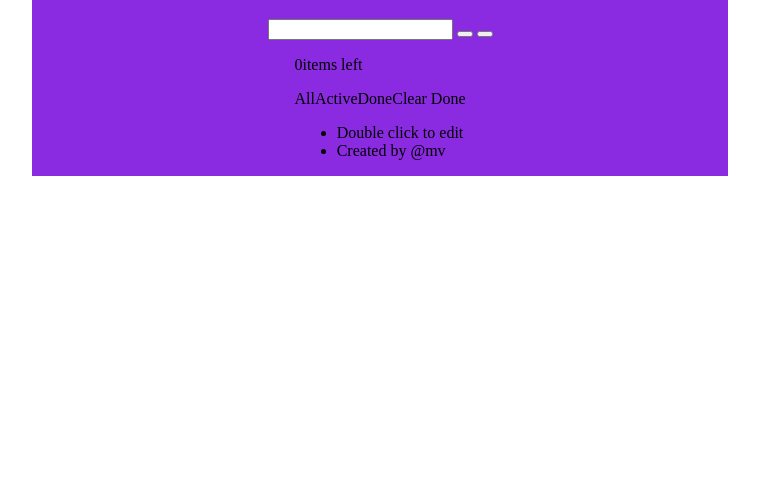
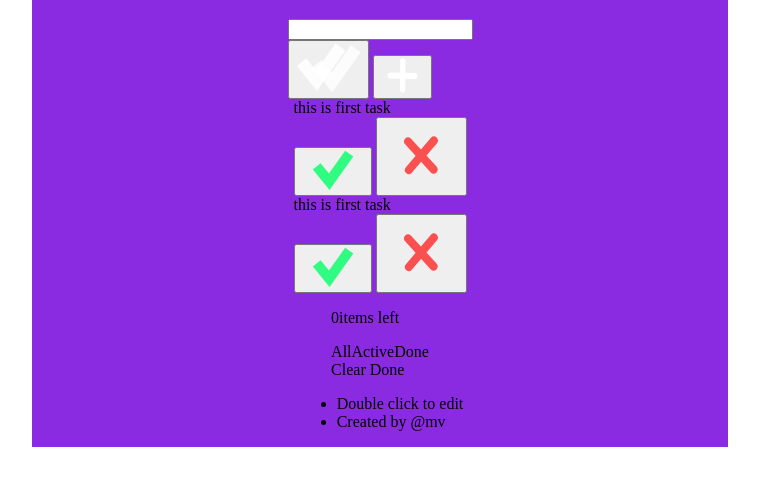
Before and after one commit to vincefelix/mini-framework, a plain HTML site: page public/index.html in a window 1280 px wide. Shown: the part 69-554 px from the top of the page, without its empty margins (260-1019 px from the left). Drawn offline with Linux system fonts and the light colour scheme.

Commit message:
update: web architecture fixed

```diff
--- a/public/index.html
+++ b/public/index.html
@@ -3,8 +3,8 @@
   <head>
     <meta charset="UTF-8" />
     <meta name="viewport" content="width=device-width, initial-scale=1.0" />
+    <link rel="stylesheet" href="styles/main.css" />
     <link rel="stylesheet" href="styles/color.css" />
-    <link rel="stylesheet" href="styles/main.css" />
     <link rel="stylesheet" href="styles/event.css" />
     <!-- <script type="module" src="../app/index.js"></script> -->
     <title>TODO APP</title>
@@ -14,16 +14,68 @@
       <h1 class="title">TODOS</h1>
       <div class="input-zone">
         <input id="typing-zone" />
-        <button id="validate-all"></button>
-        <button id="add-todo"></button>
+        <div class="buttons">
+          <button id="validate-all" class="cmd hover-btn">
+            <svg width="65" height="50" viewBox="0 0 65 50" fill="none" xmlns="http://www.w3.org/2000/svg">
+              <path opacity="0.8" d="M20.7727 20.9717L35.8176 39.4032L59.7954 5.67743" stroke="white" stroke-width="12"/>
+              <path opacity="0.9" d="M5.46967 19.3265L20.5146 37.7581L44.4924 4.03226" stroke="white" stroke-width="12"/>
+              </svg>
+          </button>
+          <button id="add-todo" class="cmd hover-btn">
+            <svg xmlns="http://www.w3.org/2000/svg" width="43" height="35" viewBox="0 0 43 48" fill="none">
+              <rect width="7.30115" height="46.9541" rx="3.65058" transform="matrix(0.999391 0.0348995 0.00855318 -1.00002 17.9391 47.308)" fill="white"/>
+              <rect width="8.29571" height="41.3323" rx="4.14785" transform="matrix(-0.0174524 -0.999848 -0.99996 -0.0152587 42.1935 28.8464)" fill="white"/>
+              </svg>
+          </button>
+        </div>
       </div>
-      <div class="middle"></div>
+      <div class="middle">
+        <div class="task hover-task">
+          <label for="task1" contenteditable="true" class="focus-label">this is first task</label>
+          <div class="buttons btn-task">
+            <button class="btn validate hover-btn">
+              <svg xmlns="http://www.w3.org/2000/svg" width="62" height="40" viewBox="0 0 49 48" fill="none">
+                <path opacity="0.8" d="M4.94696 19.6168L19.9919 38.0484L43.9697 4.32257" stroke="#00FF66" stroke-width="12"/>
+                </svg>
+            </button>
+            <button class="btn delete hover-btn">
+              <svg xmlns="http://www.w3.org/2000/svg" width="75" height="70" viewBox="0 0 65 71" fill="none">
+                <g opacity="0.8">
+                <rect width="8.16992" height="47.8936" rx="4.08496" transform="matrix(0.699103 0.728608 0.644757 -0.754306 14.0541 50.8831)" fill="#FF2929"/>
+                <rect width="8.46002" height="46.2535" rx="4.23001" transform="matrix(0.660709 -0.738357 -0.68317 -0.745639 44.8205 56.3049)" fill="#FF2929"/>
+                </g>
+                </svg>
+            </button>
+          </div>
+        </div>
+
+        <div class="task completed-task">
+          <label for="task1" contenteditable="false">this is first task</label>
+          <div class="buttons btn-task">
+            <button class="btn validate hover-btn">
+              <svg xmlns="http://www.w3.org/2000/svg" width="62" height="40" viewBox="0 0 49 48" fill="none">
+                <path opacity="0.8" d="M4.94696 19.6168L19.9919 38.0484L43.9697 4.32257" stroke="#00FF66" stroke-width="12"/>
+                </svg>
+            </button>
+            <button class="btn delete hover-btn">
+              <svg xmlns="http://www.w3.org/2000/svg" width="75" height="70" viewBox="0 0 65 71" fill="none">
+                <g opacity="0.8">
+                <rect width="8.16992" height="47.8936" rx="4.08496" transform="matrix(0.699103 0.728608 0.644757 -0.754306 14.0541 50.8831)" fill="#FF2929"/>
+                <rect width="8.46002" height="46.2535" rx="4.23001" transform="matrix(0.660709 -0.738357 -0.68317 -0.745639 44.8205 56.3049)" fill="#FF2929"/>
+                </g>
+                </svg>
+            </button>
+          </div>
+        </div>
+      </div>
       <div id="footer">
         <p id="remaining"><span id="remaining-count">0</span>items left</p>
-        <span id="display all footer">All</span
-        ><span id="display active footer">Active</span
-        ><span id="display done footer">Done</span
-        ><span id="clear footer">Clear Done</span>
+        <div id="events">
+          <span class="display-all footer hover-link">All</span
+          ><span class="display-active footer hover-link">Active</span
+          ><span class="display-done footer hover-link">Done</span>
+          </div>
+          <span id="clear-footer" class="hover-link">Clear Done</span>
       </div>
       <div class="credits">
         <ul id="credit-list">
```
